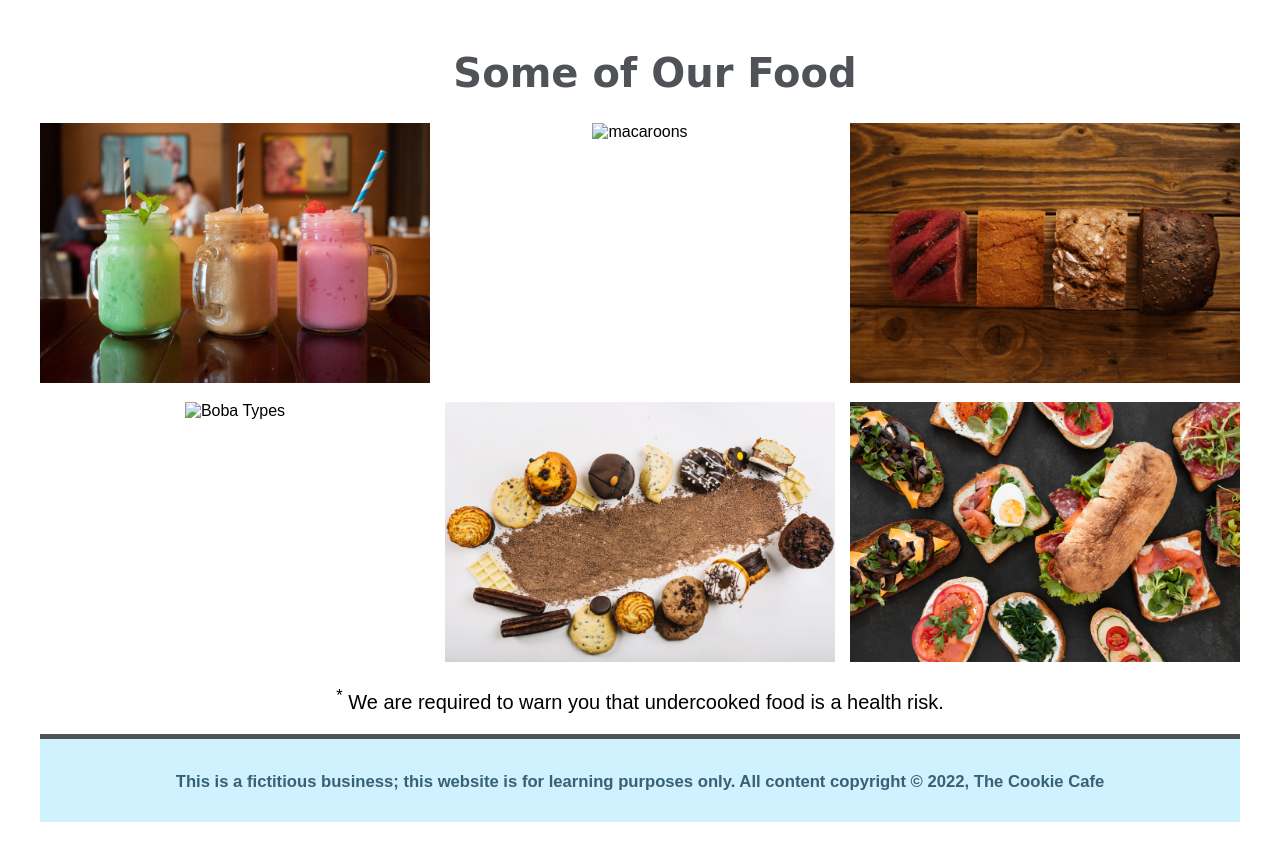
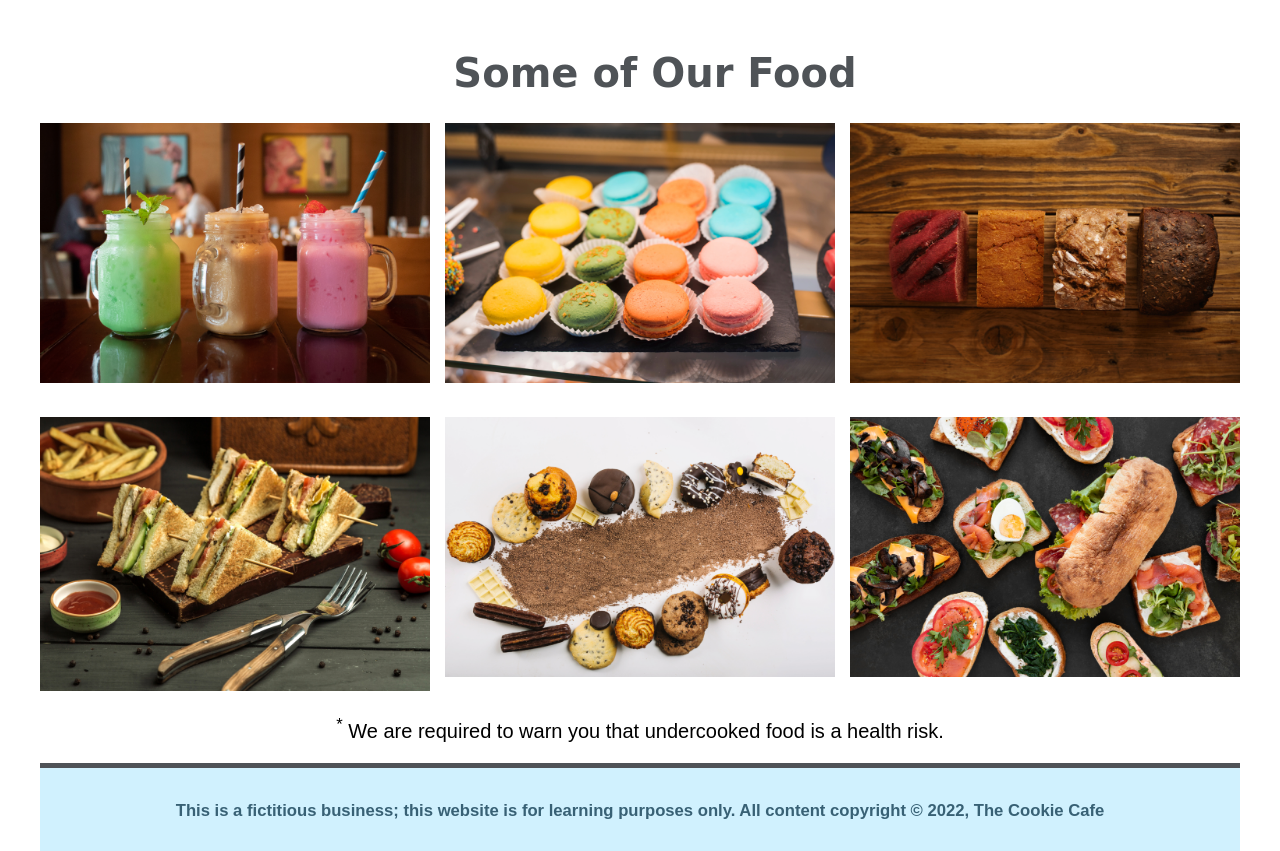
Before and after one commit to mcazalas3/cookiecafe_azure, a plain HTML site: page menu/menu.html in a window 1280 px wide. Shown: the part 2241-3092 px from the top of the page. Before the commit the page ends 3063 px from the top, so only its background shows below. Drawn offline with Linux system fonts and the light colour scheme.

Commit message:
Update menu.html

```diff
--- a/menu/menu.html
+++ b/menu/menu.html
@@ -178,10 +178,10 @@
     <h1>Some of Our Food</h1>
     <div id="food_pictures">
         <div class="img"><img src="../images/boba_types.jpg" alt="Boba Types"></div>
-        <div class="img"><img src="../images/blue_macaroon.jpg" alt="macaroons"></div>
+        <div class="img"><img src="../images/macaroons.jpg" alt="macaroons"></div>
         <div class="img"><img src="../images/brownie_types.jpg" alt="brownies"></div>
-        <div class="img"><img src="../images/cookie_types2.jpg" alt="Boba Types"></div>
-        <div class="img"><img src="../images/cookie_types.jpg" alt="Boba Types"></div>
+        <div class="img"><img src="../images/sandwich.jpg" alt="sandwich"></div>
+        <div class="img"><img src="../images/cookie_types.jpg" alt="cookies"></div>
         <div class="img"><img src="../images/sandwiches.jpg" alt="Boba Types"></div>
     </div>
     <p class="warning"><sup>*</sup> We are required to warn you that undercooked food is a health risk.</p>
```
